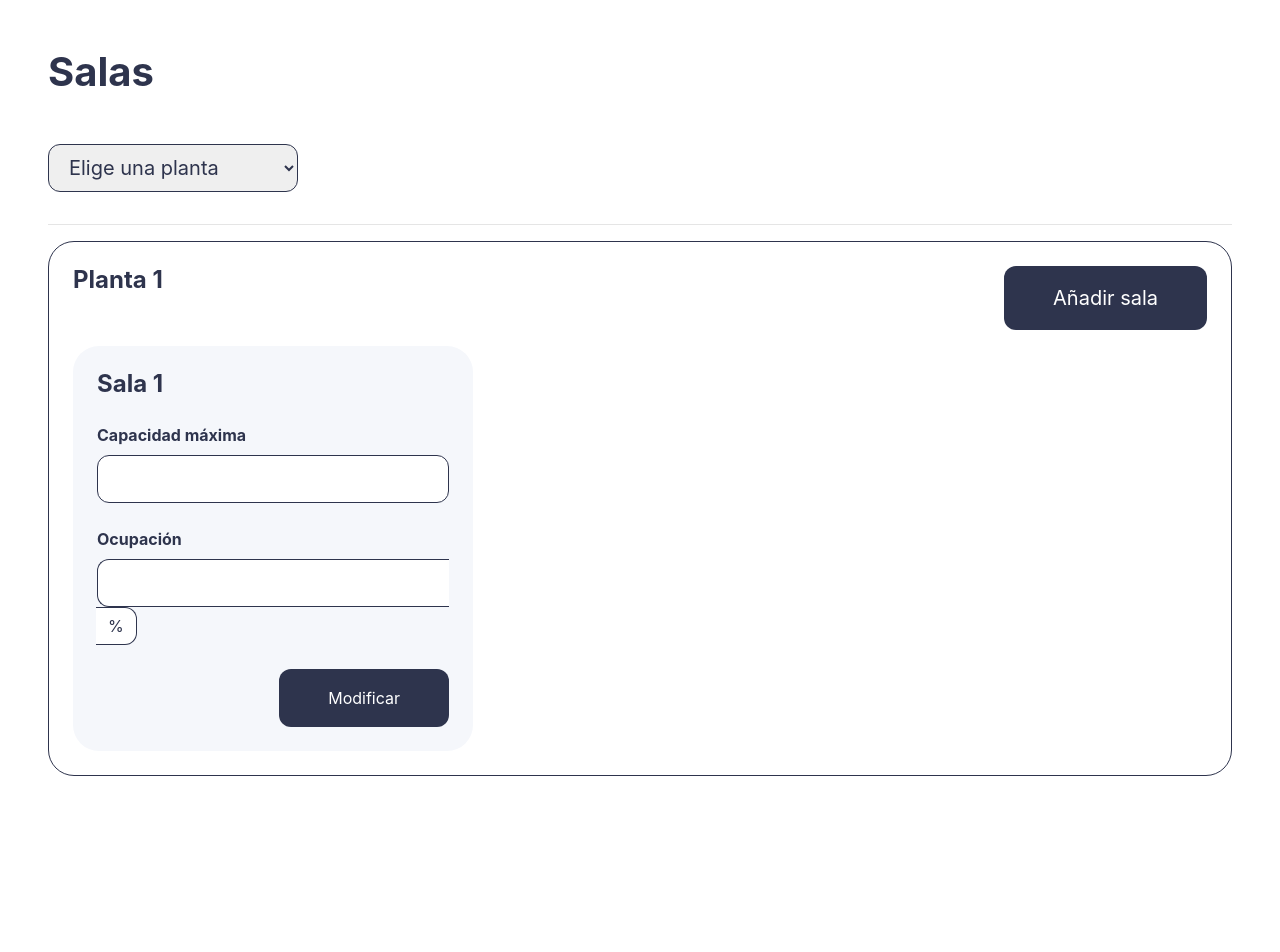
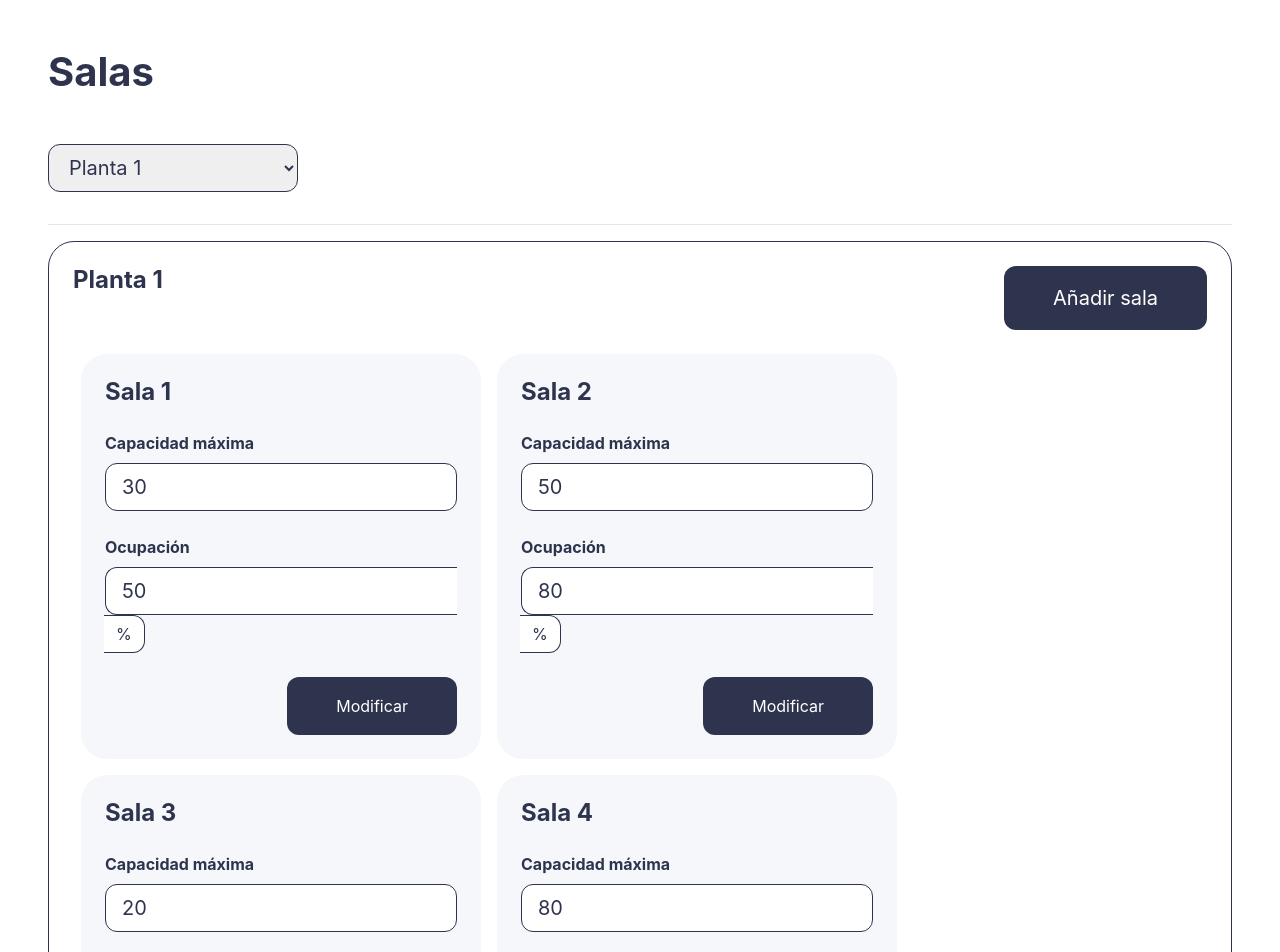
Before and after one commit to Im087/control-salas, a Vue app: page / in a window 1280 px wide. Shown: the top 952 px of the page. Before the commit the page ends 824 px from the top, so only its background shows below. Built offline with nearby package versions, Linux system fonts and the light colour scheme.

Commit message:
add functionality of selecting floor

```diff
--- a/package.json
+++ b/package.json
@@ -9,10 +9,12 @@
     "preview": "vite preview"
   },
   "dependencies": {
+    "axios": "^1.2.0",
     "bootstrap": "^4.6.2",
     "jquery": "^3.6.1",
     "popper.js": "^1.16.1",
-    "vue": "^3.2.41"
+    "vue": "^3.2.41",
+    "vuex": "^4.0.2"
   },
   "devDependencies": {
     "@vitejs/plugin-vue": "^3.2.0",
--- /dev/null
+++ b/public/mock/floors.json
@@ -0,0 +1,94 @@
+{
+  "floors": [
+    {
+      "id": 0,
+      "name": "Planta 1",
+      "rooms": [
+        {
+          "id": 0,
+          "name": "Sala 1",
+          "capacity": 30,
+          "occupation": 50
+        },
+        {
+          "id": 1,
+          "name": "Sala 2",
+          "capacity": 50,
+          "occupation": 80
+        },
+        {
+          "id": 2,
+          "name": "Sala 3",
+          "capacity": 20,
+          "occupation": 75
+        },
+        {
+          "id": 3,
+          "name": "Sala 4",
+          "capacity": 80,
+          "occupation": 50
+        },
+        {
+          "id": 4,
+          "name": "Sala 5",
+          "capacity": 100,
+          "occupation": 20
+        }
+      ]
+    },
+    {
+      "id": 1,
+      "name": "Planta 2",
+      "rooms": [
+        {
+          "id": 0,
+          "name": "Sala 1",
+          "capacity": 30,
+          "occupation": 50
+        },
+        {
+          "id": 1,
+          "name": "Sala 2",
+          "capacity": 50,
+          "occupation": 80
+        },
+        {
+          "id": 2,
+          "name": "Sala 3",
+          "capacity": 20,
+          "occupation": 75
+        },
+        {
+          "id": 3,
+          "name": "Sala 4",
+          "capacity": 80,
+          "occupation": 50
+        }
+      ]
+    },
+    {
+      "id": 2,
+      "name": "Planta 3",
+      "rooms": [
+        {
+          "id": 0,
+          "name": "Sala 1",
+          "capacity": 30,
+          "occupation": 50
+        },
+        {
+          "id": 1,
+          "name": "Sala 2",
+          "capacity": 50,
+          "occupation": 80
+        },
+        {
+          "id": 2,
+          "name": "Sala 3",
+          "capacity": 20,
+          "occupation": 75
+        }
+      ]
+    }
+  ]
+}
--- a/src/App.vue
+++ b/src/App.vue
@@ -1,5 +1,9 @@
 <script lang="ts">
-import { defineComponent } from 'vue';
+import { computed, ComputedRef, defineComponent, onMounted, ref } from 'vue';
+import axios from 'axios';
+import { Floor } from './interfaces';
+import { useStore } from './store';
+
 
 import HeaderComp from './components/HeaderComp/HeaderComp.vue';
 import FloorComp from './components/FloorComp/FloorComp.vue';
@@ -11,18 +15,32 @@ export default defineComponent({
     FloorComp
   },
   setup() {
+    const store = useStore();
+    const floors: ComputedRef<Floor[]> = computed(() => store.getters.getFloors);
+    const selectedFloorId = computed(() => store.getters.getSelectedFloorId);
+
+    const getFloorsData = async () => {
+      const {data: res} = await axios.get('./mock/floors.json');
+      store.dispatch('setFloors', res.floors);
+    };
+
+    onMounted(() => {
+      getFloorsData();
+    });
     return {
       HeaderComp,
-      FloorComp
-    }
+      FloorComp,
+      floors,
+      selectedFloorId,
+    };
   }
 });
 </script>
 
 <template>
   <div class="control-salas p-5">
-    <Header-comp></Header-comp>
-    <Floor-comp></Floor-comp>
+    <Header-comp :floors="floors" :selectedFloorId="selectedFloorId"></Header-comp>
+    <Floor-comp :floors="floors" :selectedFloorId="selectedFloorId"></Floor-comp>
   </div>
 </template>
 
--- a/src/components/FloorComp/FloorComp.vue
+++ b/src/components/FloorComp/FloorComp.vue
@@ -4,24 +4,45 @@
       <h2 class="floor-comp_title">Planta 1</h2>
       <button class="floor-comp_add-button btn btn-lg px-5 py-3" type="button">Añadir sala</button>
     </div>
-    <Room-comp></Room-comp>
+    <div class="d-flex flex-wrap p-n3">
+      <Room-comp v-for="room in rooms" :key="room.id" :room="room"></Room-comp>
+    </div>
   </div>
 </template>
 
-<script>
-import { defineComponent } from 'vue';
+<script lang="ts">
+import { computed, defineComponent, PropType, toRefs } from 'vue';
+import { Floor } from '../../interfaces';
 
 import RoomComp from '../RoomComp/RoomComp.vue'
 
 export default defineComponent({
   name: 'FloorComp',
+  props: {
+    floors: {
+      type: Array as PropType<Floor[]>,
+      required: true,
+      deep: true
+    },
+    selectedFloorId: {
+      type: Number,
+      required: true
+    }
+  },
   components: {
     RoomComp
   },
-  setup() {
+  setup(props) {
+    const selectedFloorId = toRefs(props).selectedFloorId;
+    const floors = toRefs(props).floors;
+    const selectedFloor = computed(() => {
+      return floors.value.find((el: Floor) => el.id === selectedFloorId.value);
+    });
+    const rooms = computed(() => selectedFloor.value? selectedFloor.value.rooms : []);
     return {
-      RoomComp
-    }
+      RoomComp,
+      rooms
+    };
   }
 });
 </script>
--- a/src/components/HeaderComp/HeaderComp.vue
+++ b/src/components/HeaderComp/HeaderComp.vue
@@ -1,23 +1,45 @@
 <template>
   <div class="header-comp">
     <h1 class="header-comp_title mb-5">Salas</h1>
-    <select class="header-comp_floor-selector custom-select-lg mb-3">
-      <option selected>Elige una planta</option>
-      <option value="1">Planta1</option>
-      <option value="2">Planta2</option>
-      <option value="3">Planta3</option>
+    <select class="header-comp_floor-selector custom-select-lg mb-3" v-model="OptionId" @change="onSelect">
+      <option v-for="floor in floors" :key="floor.id" :value="floor.id">{{ floor.name }}</option>
     </select>
     <hr>
   </div>
 </template>
 
-<script>
-import { defineComponent } from 'vue';
+<script lang="ts">
+import { defineComponent, PropType, ref, toRefs } from 'vue';
+import { useStore } from '../../store';
+import { Floor } from '../../interfaces';
 
 export default defineComponent({
   name: 'HeaderComp',
-  setup() {
+  props: {
+    floors: {
+      type: Array as PropType<Floor[]>,
+      required: true,
+      deep: true
+    },
+    selectedFloorId: {
+      type: Number,
+      required: true
+    }
+  },
+  setup(props) {
+    const store = useStore();
+    const floors = toRefs(props).floors;
+    const selectedFloorId = toRefs(props).selectedFloorId;
+    const OptionId = ref(selectedFloorId.value);
 
+    const onSelect = () => {
+      store.dispatch('setSelectedFloorId', OptionId.value);
+    };
+    return {
+      floors,
+      OptionId,
+      onSelect,
+    };
   }
 });
 </script>
--- a/src/components/RoomComp/RoomComp.vue
+++ b/src/components/RoomComp/RoomComp.vue
@@ -1,14 +1,14 @@
 <template>
-  <div class="room-comp d-flex flex-column p-4">
-    <h3 class="room-comp_title mb-4">Sala 1</h3>
+  <div class="room-comp d-flex flex-column m-2 p-4">
+    <h3 class="room-comp_title mb-4">{{ room.name }}</h3>
     <div class="d-flex flex-column mb-4">
       <label class="room-comp_label" for="capacity">Capacidad máxima</label>
-      <input type="tel" class="room-comp_input form-control-lg" id="capacity">
+      <input type="tel" class="room-comp_input form-control-lg" id="capacity" v-model="room.capacity">
     </div>
     <div class="d-fle flex-column mb-4">
       <label class="room-comp_label" for="occupation">Ocupación</label>
       <div class="input-group">
-        <input type="tel" class="room-comp_input room-comp_input-prepend form-control-lg" id="occupation">
+        <input type="tel" class="room-comp_input room-comp_input-prepend form-control-lg" id="occupation" v-model="room.occupation">
         <div class="input-group-append">
           <div class="room-comp_append input-group-text">%</div>
         </div>
@@ -18,20 +18,30 @@
   </div>
 </template>
 
-<script>
-import { defineComponent } from 'vue';
+<script lang="ts">
+import { defineComponent, PropType, toRefs } from 'vue';
+import { Room } from '../../interfaces';
 
 export default defineComponent({
   name: 'RoomComp',
-  setup() {
-
+  props: {
+    room: {
+      type: Object as PropType<Room>,
+      required: true,
+    }
+  },
+  setup(props) {
+    const room = toRefs(props).room;
+    return {
+      room
+    };
   }
 });
 </script>
 
 <style lang="scss" scoped>
 .room-comp {
-  max-width: 400px;
+  width: 400px;
   border-radius: 26px;
   background-color: #f5f7fb;
 
--- /dev/null
+++ b/src/interfaces/index.ts
@@ -0,0 +1,17 @@
+export interface Room {
+  id: number,
+  name: string,
+  capacity: number,
+  occupation: number
+}
+
+export interface Floor {
+  id: number,
+  name: string,
+  rooms: Room[]
+}
+
+export interface State {
+  _floors: Floor[],
+  _selectedFloorId: number
+}
--- a/src/main.ts
+++ b/src/main.ts
@@ -1,8 +1,10 @@
 import { createApp } from 'vue';
 import './style.css';
 import App from './App.vue';
+import { store, key } from './store';
 import 'bootstrap';
 import 'bootstrap/dist/css/bootstrap.min.css';
 
 const app = createApp(App);
+app.use(store, key);
 app.mount('#app');
--- /dev/null
+++ b/src/store/index.ts
@@ -0,0 +1,40 @@
+import { createStore, useStore as baseUseStore, Store } from 'vuex';
+import { InjectionKey } from 'vue';
+import { Floor, State } from '../interfaces';
+
+export const key: InjectionKey<Store<State>> = Symbol();
+
+export const store = createStore<State>({
+  state: {
+    _floors: [],
+    _selectedFloorId: 0
+  },
+  getters: {
+    getFloors(state: State) {
+      return state._floors;
+    },
+    getSelectedFloorId(state: State) {
+      return state._selectedFloorId;
+    }
+  },
+  actions: {
+    setFloors({ commit }, floors: Floor[]) {
+      commit('SET_FLOORS', floors);
+    },
+    setSelectedFloorId({ commit }, id: number) {
+      commit('SET_SELECTED_FLOOR_ID', id);
+    }
+  },
+  mutations: {
+    SET_FLOORS(state: State, floors: Floor[]) {
+      state._floors = floors.slice();
+    },
+    SET_SELECTED_FLOOR_ID(state: State, id: number) {
+      state._selectedFloorId = id;
+    }
+  }
+});
+
+export function useStore () {
+  return baseUseStore(key)
+}
```
Also changed, not shown: 1 other file (tests, documents, lock files or other folders).
